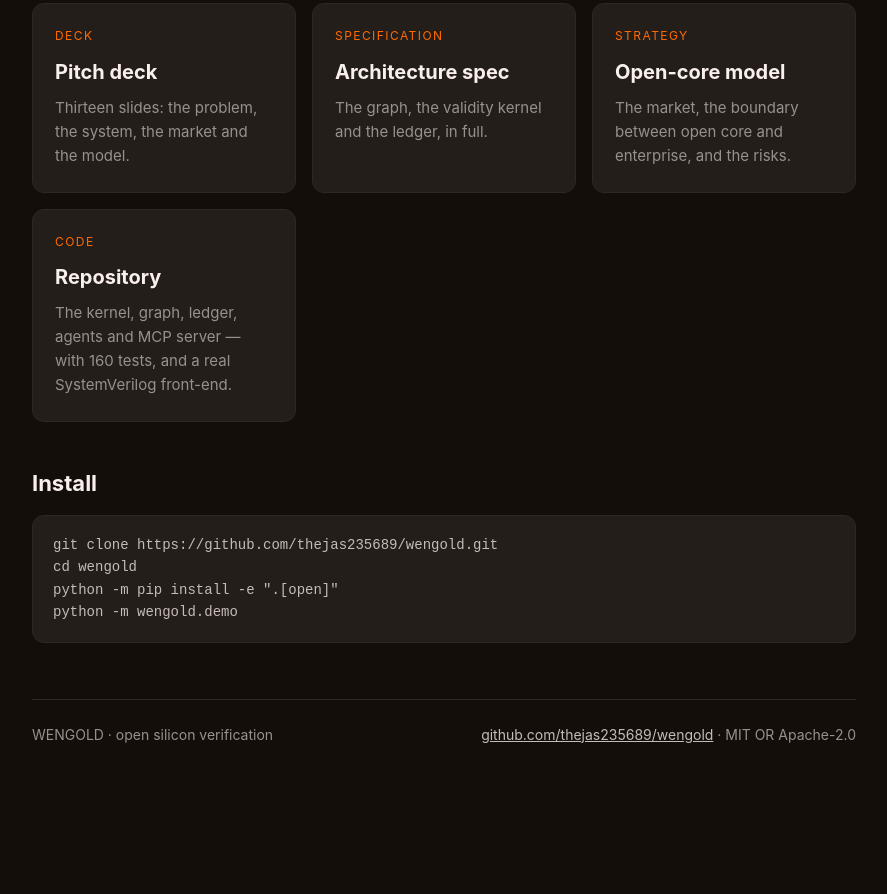
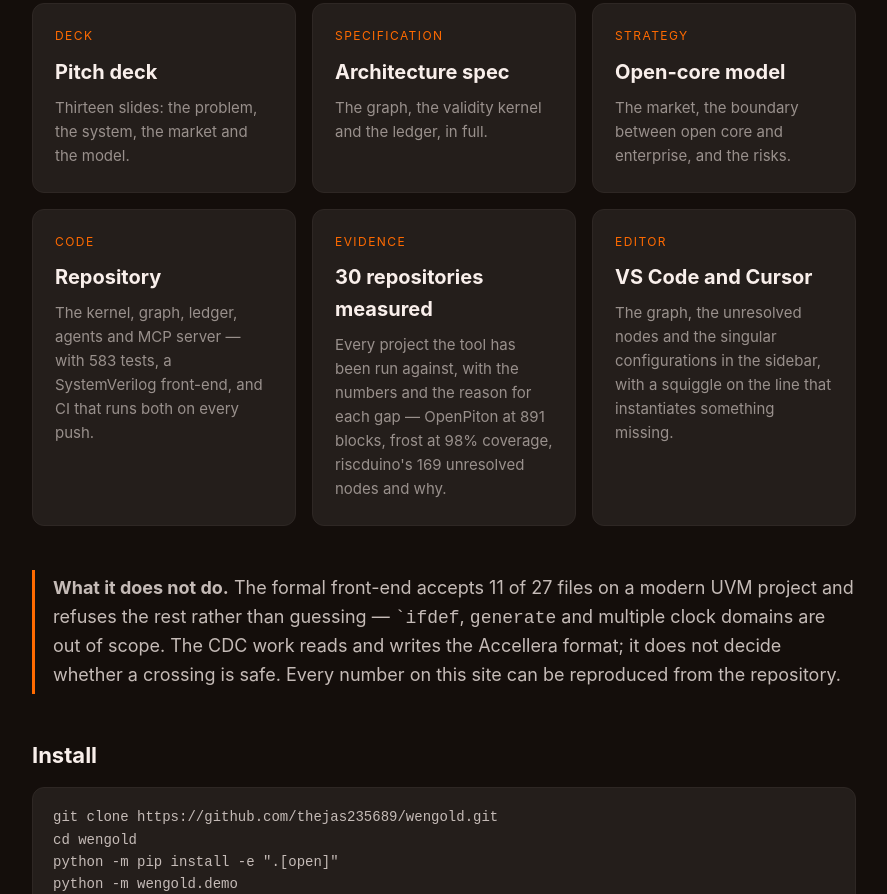
Before and after one commit to thejas235689/wengold, a plain HTML site: page docs/index.html in a window 1280 px wide. Shown: the part 576-1470 px from the top of the page, without its empty margins (196-1083 px from the left). Before the commit the page ends 1418 px from the top, so only its background shows below. Drawn offline with Linux system fonts and the light colour scheme.

Commit message:
site: 583 tests, not 160; add results and the editor extension
The site said 160 tests. It is 583, and it was missing everything shipped since v0.17: the 30-repository results table, the VS Code / Cursor extension, the desktop app.

It also now states what the tool does NOT do: the formal front-end accepts 11 of 27 files on a modern UVM project, and the CDC work reads and writes the Accellera format without deciding whether a crossing is safe. A site that overstates is worse than no site — the first thing a verification engineer does with a claim is test it.

```diff
--- a/docs/index.html
+++ b/docs/index.html
@@ -74,8 +74,30 @@
     <a class="card" href="https://github.com/thejas235689/wengold">
       <div class="k">Code</div>
       <h2>Repository</h2>
-      <p>The kernel, graph, ledger, agents and MCP server — with 160 tests, and a real SystemVerilog front-end.</p>
+      <p>The kernel, graph, ledger, agents and MCP server — with 583 tests, a
+         SystemVerilog front-end, and CI that runs both on every push.</p>
     </a>
+    <a class="card" href="https://github.com/thejas235689/wengold/blob/main/RESULTS.md">
+      <div class="k">Evidence</div>
+      <h2>30 repositories measured</h2>
+      <p>Every project the tool has been run against, with the numbers and the reason
+         for each gap — OpenPiton at 891 blocks, frost at 98% coverage, riscduino's
+         169 unresolved nodes and why.</p>
+    </a>
+    <a class="card" href="https://github.com/thejas235689/wengold/tree/main/vscode-extension">
+      <div class="k">Editor</div>
+      <h2>VS Code and Cursor</h2>
+      <p>The graph, the unresolved nodes and the singular configurations in the
+         sidebar, with a squiggle on the line that instantiates something missing.</p>
+    </a>
+  </div>
+
+  <div class="q" style="margin-top:26px">
+     <strong>What it does not do.</strong> The formal front-end accepts 11 of 27 files
+     on a modern UVM project and refuses the rest rather than guessing — <code>`ifdef</code>,
+     <code>generate</code> and multiple clock domains are out of scope. The CDC work reads
+     and writes the Accellera format; it does not decide whether a crossing is safe.
+     Every number on this site can be reproduced from the repository.
   </div>
 
   <h2 style="font-size:22px;margin:44px 0 12px;">Install</h2>
```
